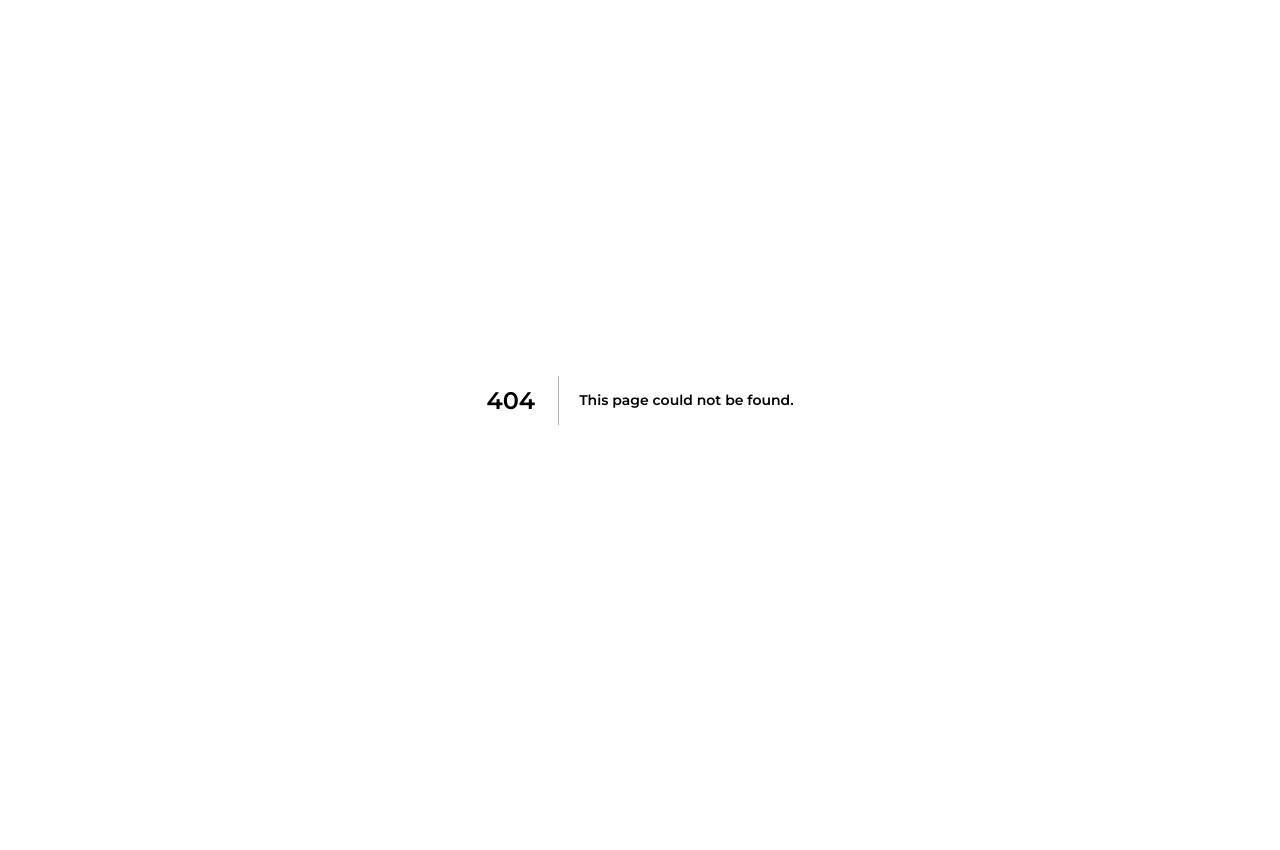
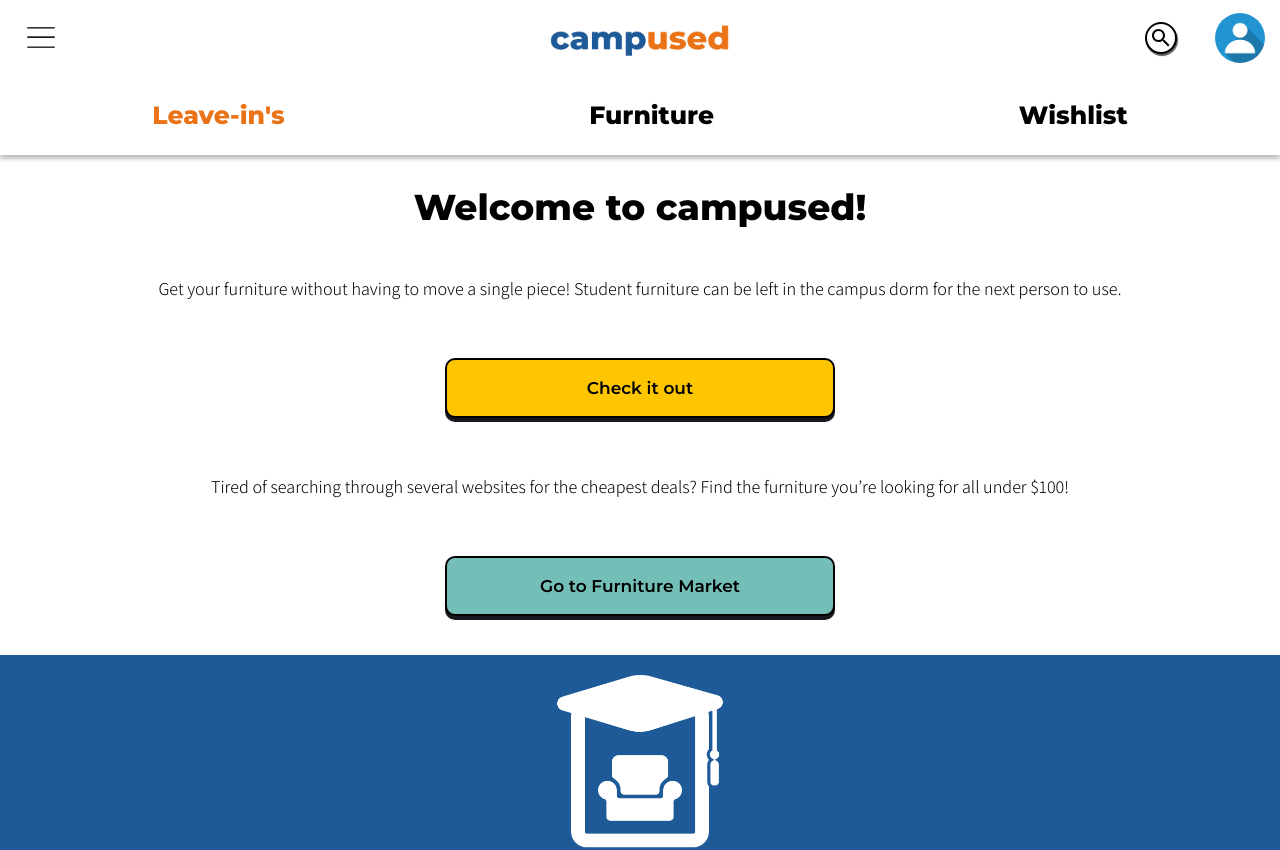
Before and after one commit to cindyparkk/campused, a Next.js app: page /main in a window 1280 px wide. Before the commit this address had no page. Shown: the top 850 px of the page. Before the commit the page ends 800 px from the top, so only its background shows below. Built offline with nearby package versions, Linux system fonts and the light colour scheme.

Commit message:
main page

```diff
--- /dev/null
+++ b/pages/main/index.js
@@ -0,0 +1,27 @@
+import React, {useState} from 'react';
+import Header from '../../comps/Header';
+import HeaderMenu from '../../comps/HeaderMenu';
+import Footer from '../../comps/Footer';
+import Browse_Button from '../../comps/Browse_Button';
+
+
+
+
+
+export default function MainPage() {
+    return  <div className="page">
+        <Header />
+        <HeaderMenu />
+       <h2 text-align="left">Welcome to campused!</h2>
+
+       <p>Get your furniture without having to move a single piece! Student furniture can be left in the campus dorm for the next person to use.</p>
+       <Browse_Button text="Check it out"/>
+
+       <p>Tired of searching through several websites for the cheapest deals? Find the furniture you’re looking for all under $100!</p>
+       <Browse_Button text="Go to Furniture Market"  bgcolor="#73BFB8"/>
+
+        <div className="footer">
+          <Footer />
+        </div>
+      </div>
+  }
```
